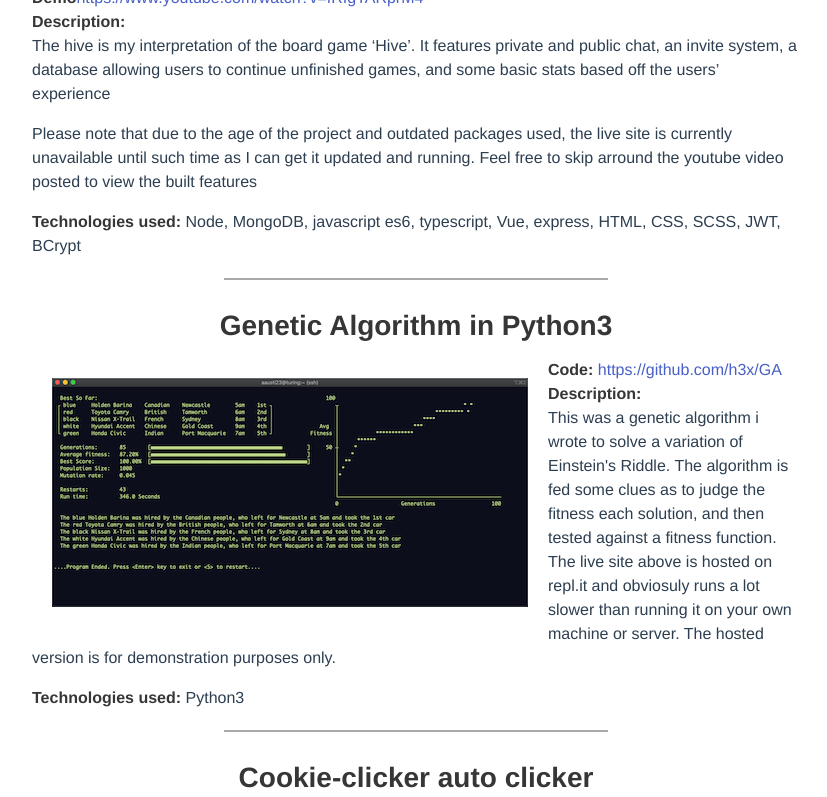
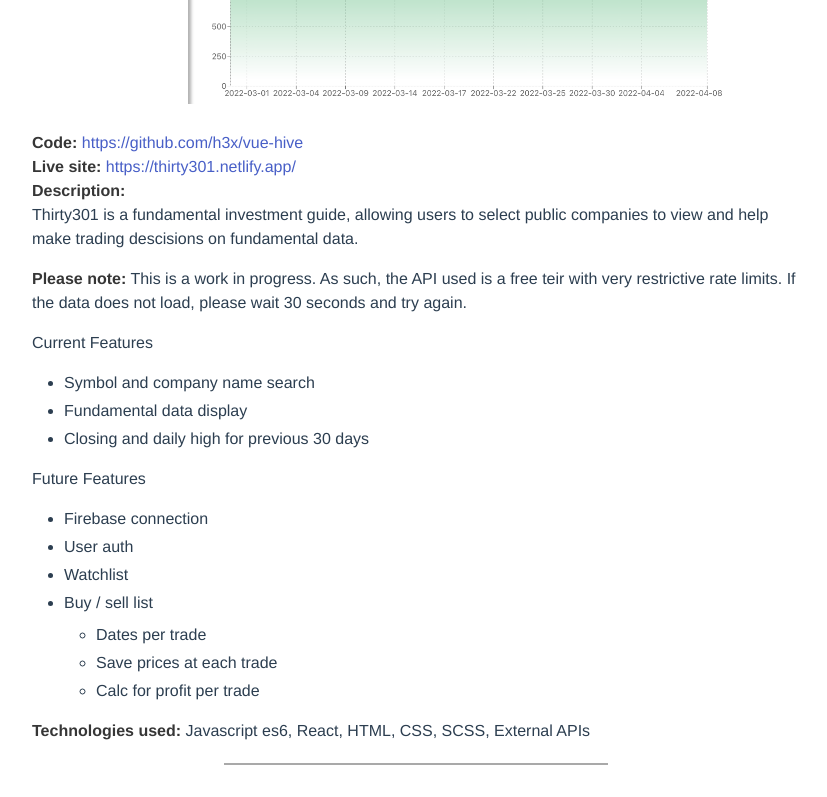
Before and after one commit to h3x/portfolio, a Vue app: page /projects in a window 1280 px wide. Shown: the part 560-1357 px from the top of the page, without its empty margins (224-1051 px from the left). Built offline with nearby package versions, Linux system fonts and the light colour scheme.

Commit message:
Add new project

```diff
--- a/src/views/Projects.vue
+++ b/src/views/Projects.vue
@@ -3,6 +3,50 @@
     <h1>Featured Projects</h1>
     <hr/>
     <div class="content">
+        <section class="clearfix">
+            <h2>Thirty301</h2>
+            <div class="has-text-left">
+                <a href="https://thirty301.netlify.app/" target="_blank" class="aligned">
+                <img src="../assets/thirty301.png">
+                </a>
+                <div><strong>Code:</strong> <a href="https://github.com/h3x/thirty301" target="_blank">https://github.com/h3x/vue-hive</a><br />
+                <strong>Live site:</strong><a href="https://thirty301.netlify.app/" target="_blank"> https://thirty301.netlify.app/ </a><br/>
+                <strong>Description:</strong>
+                <p>
+                    Thirty301 is a fundamental investment guide, allowing users to select public companies to view and help make trading descisions
+                    on fundamental data.
+                </p>
+                <p>
+                    <strong>Please note:</strong> This is a work in progress. As such, the API used is a free teir with very restrictive rate limits.
+                    If the data does not load, please wait 30 seconds and try again.
+                </p>
+                <p>
+                    Current Features
+                    <ul>
+                        <li>Symbol and company name search</li>
+                        <li>Fundamental data display</li>
+                        <li>Closing and daily high for previous 30 days</li>
+                    </ul>
+                </p>
+                <p>
+                    Future Features
+                    <ul>
+                        <li>Firebase connection</li>
+                        <li>User auth</li>
+                        <li>Watchlist</li>
+                        <li>Buy / sell list</li>
+                        <ul>
+                            <li>Dates per trade</li>
+                            <li>Save prices at each trade</li>
+                            <li>Calc for profit per trade</li>
+                            </ul>
+                    </ul>
+                </p>
+                <strong>Technologies used:</strong> Javascript es6, React, HTML, CSS, SCSS, External APIs
+                </div>
+            </div>
+        </section>
+        <hr />
         <section class="clearfix">
             <h2>The Hive</h2>
             <div class="has-text-left">
```
Also changed, not shown: src/assets/thirty301.png (added).
